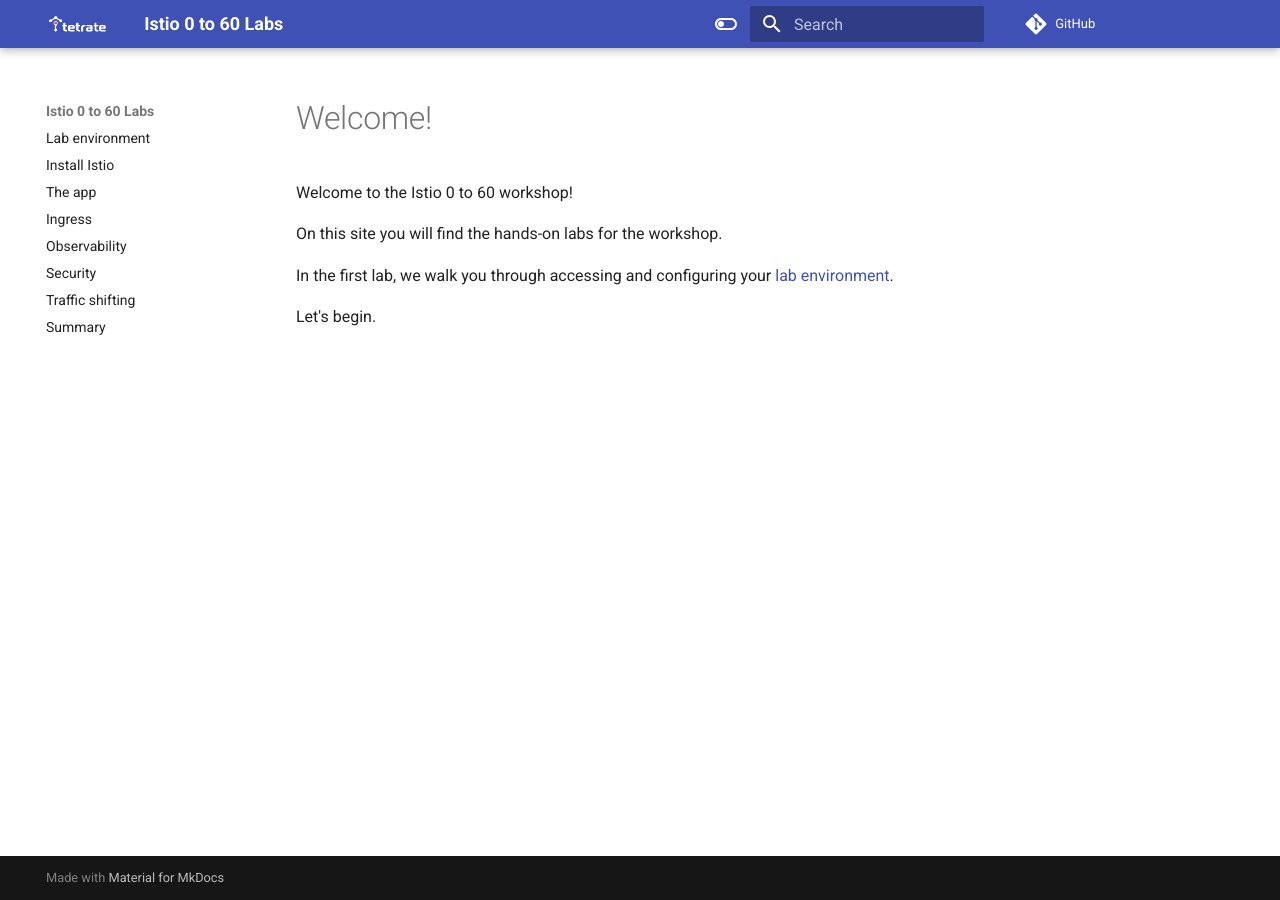
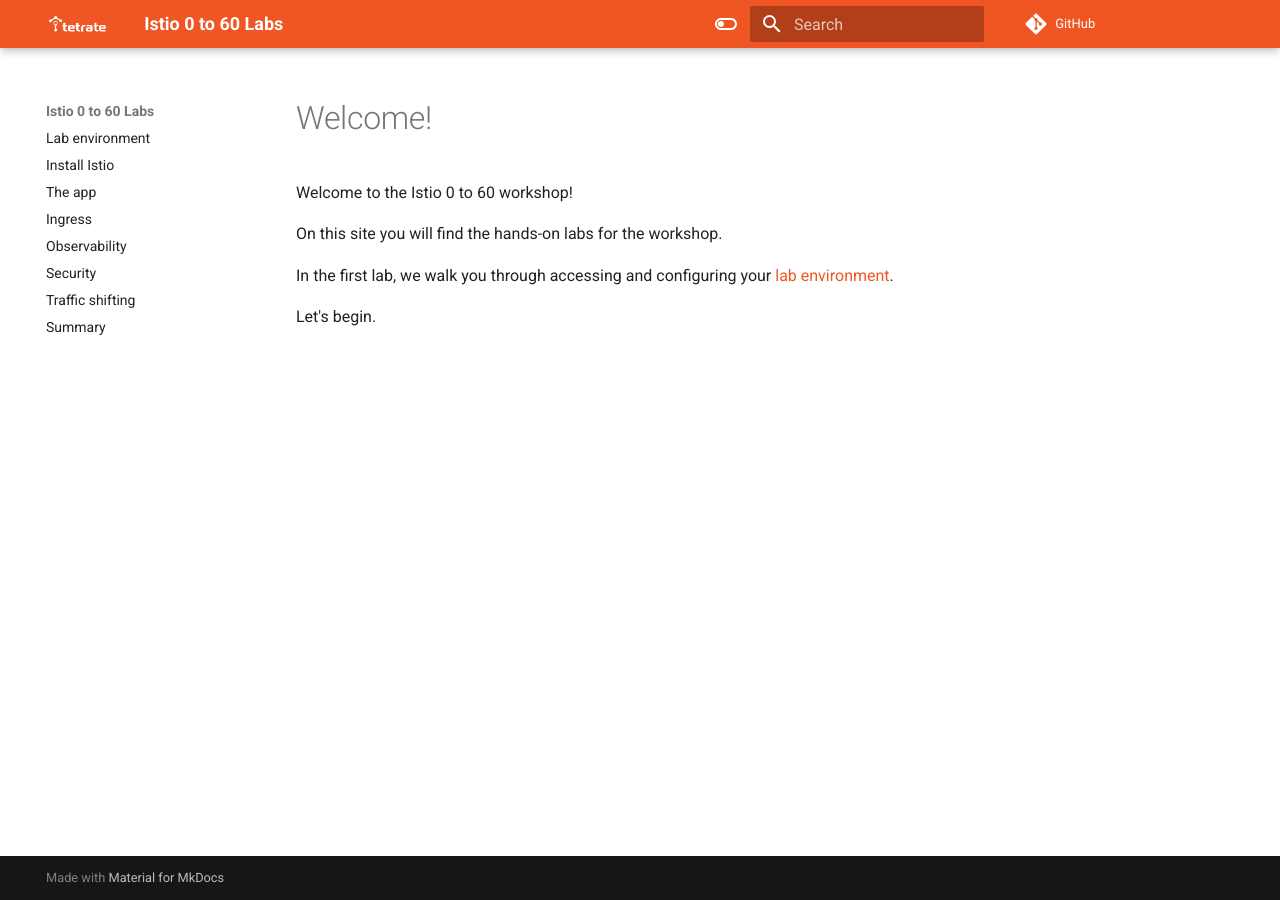
Before and after one commit to tetratelabs/istio-0to60, an MkDocs documentation site: the page built from docs/index.md, in a window 1280 px wide. Built offline with MkDocs 1.6.1 and Material for MkDocs 9.7.7, drawn with Linux system fonts in a browser that asks for light colours; comment, search, counter and statistics services are not loaded.

Commit message:
setting primary color to tetrate orange

```diff
--- a/docs/css/custom.css
+++ b/docs/css/custom.css
@@ -17,6 +17,7 @@
 }
 
 [data-md-color-scheme="default"] {
+  --md-primary-fg-color: #F05623;
   --md-footer-logo-slate:         none;
   --md-footer-logo-default:         block;
 }
```
